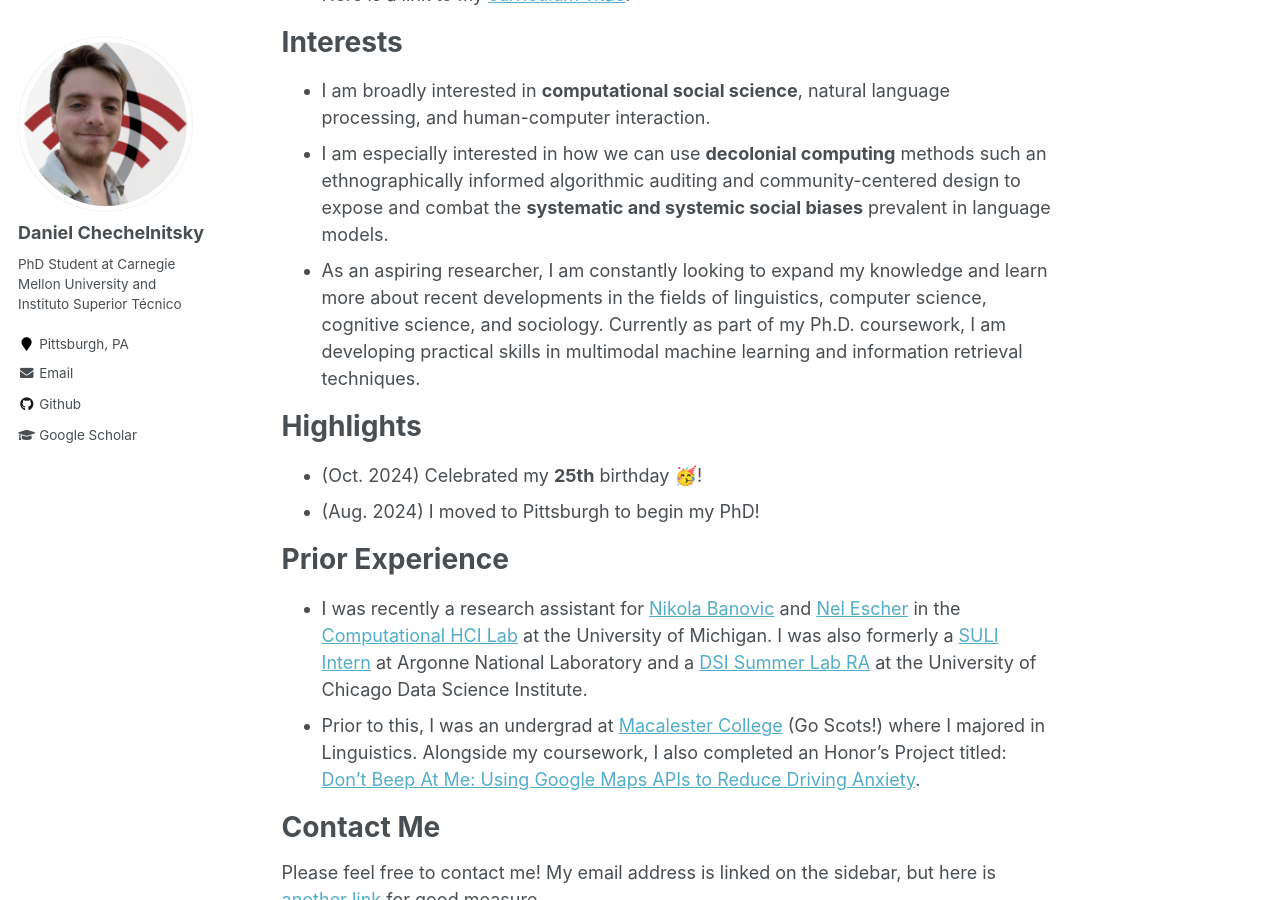
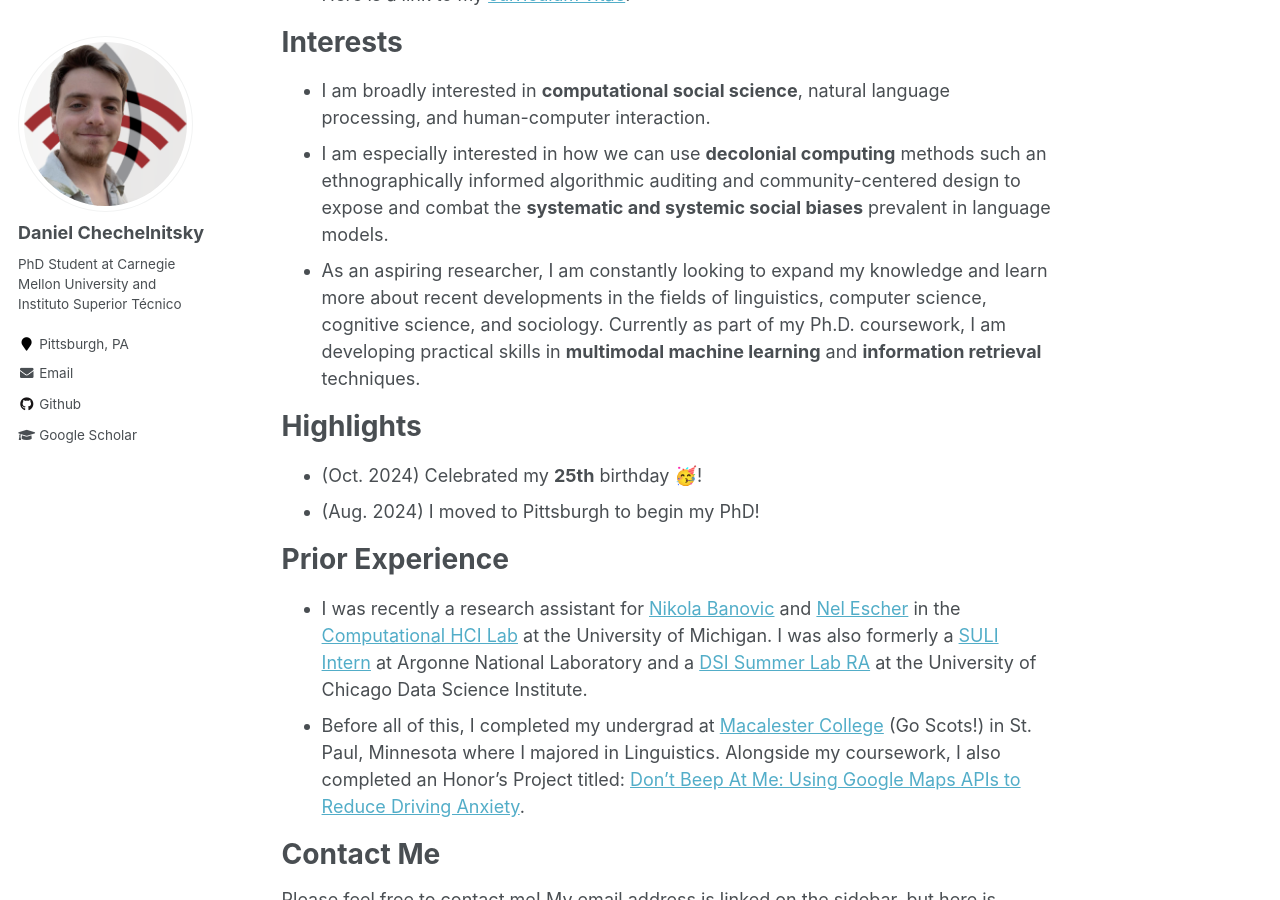
Before and after one commit to chechelnitskd/chechelnitskd.github.io, a Jekyll site: the page built from _pages/about.md, in a window 1280 px wide and 900 px high, scrolled down 446 px. Built offline with Jekyll 4.4.1, drawn with Linux system fonts in a browser that asks for light colours.

Commit message:
Update about.md

```diff
--- a/_pages/about.md
+++ b/_pages/about.md
@@ -17,7 +17,7 @@ Hi, I'm Dan! Here is some information about me:
 # Interests
 - I am broadly interested in **computational social science**, natural language processing, and human-computer interaction.
 - I am especially interested in how we can use **decolonial computing** methods such an ethnographically informed algorithmic auditing and community-centered design to expose and combat the **systematic and systemic social biases** prevalent in language models.
-- As an aspiring researcher, I am constantly looking to expand my knowledge and learn more about recent developments in the fields of linguistics, computer science, cognitive science, and sociology. Currently as part of my Ph.D. coursework, I am developing practical skills in multimodal machine learning and information retrieval techniques.
+- As an aspiring researcher, I am constantly looking to expand my knowledge and learn more about recent developments in the fields of linguistics, computer science, cognitive science, and sociology. Currently as part of my Ph.D. coursework, I am developing practical skills in **multimodal machine learning** and **information retrieval** techniques.
 
 # Highlights
 - (Oct. 2024) Celebrated my **25th** birthday 🥳!
@@ -25,8 +25,7 @@ Hi, I'm Dan! Here is some information about me:
 
 # Prior Experience
 - I was recently a research assistant for [Nikola Banovic](https://www.nikolabanovic.net/) and [Nel Escher](https://kescher.github.io/cool-zone/) in the [Computational HCI Lab](https://x.com/comphcilab) at the University of Michigan. I was also formerly a [SULI Intern](https://science.osti.gov/wdts/suli) at Argonne National Laboratory and a [DSI Summer Lab RA](https://datascience.uchicago.edu/education/summerlab/) at the University of Chicago Data Science Institute.
-- Prior to this, I was an undergrad at [Macalester College](https://www.macalester.edu/) (Go Scots!) where I majored in Linguistics. Alongside my coursework, I also completed an Honor's Project titled: [Don’t Beep At Me: Using Google Maps APIs to Reduce Driving Anxiety](https://digitalcommons.macalester.edu/mathcs_honors/69/).
+- Before all of this, I completed my undergrad at [Macalester College](https://www.macalester.edu/) (Go Scots!) in St. Paul, Minnesota where I majored in Linguistics. Alongside my coursework, I also completed an Honor's Project titled: [Don’t Beep At Me: Using Google Maps APIs to Reduce Driving Anxiety](https://digitalcommons.macalester.edu/mathcs_honors/69/).
 
 # Contact Me
-
 Please feel free to contact me! My email address is linked on the sidebar, but here is [another link](mailto:dchechel@cmu.edu) for good measure.
```
